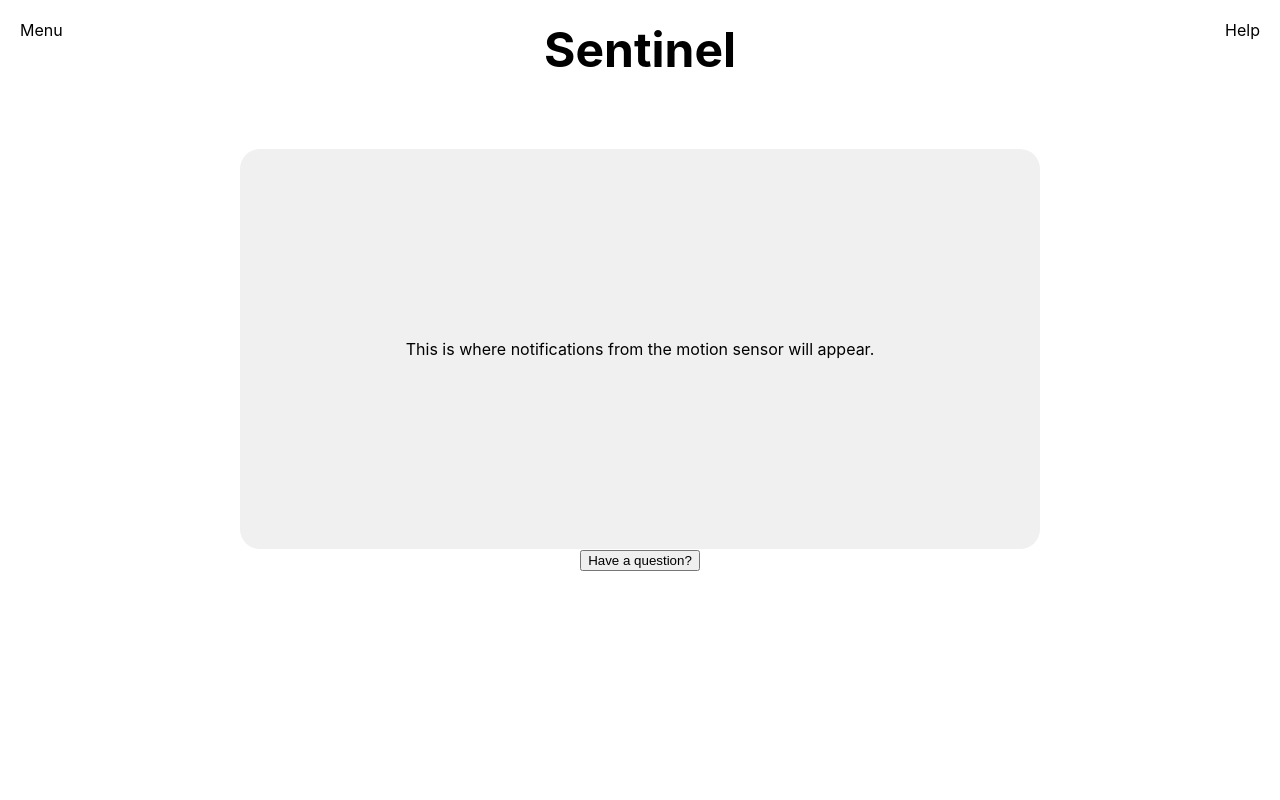
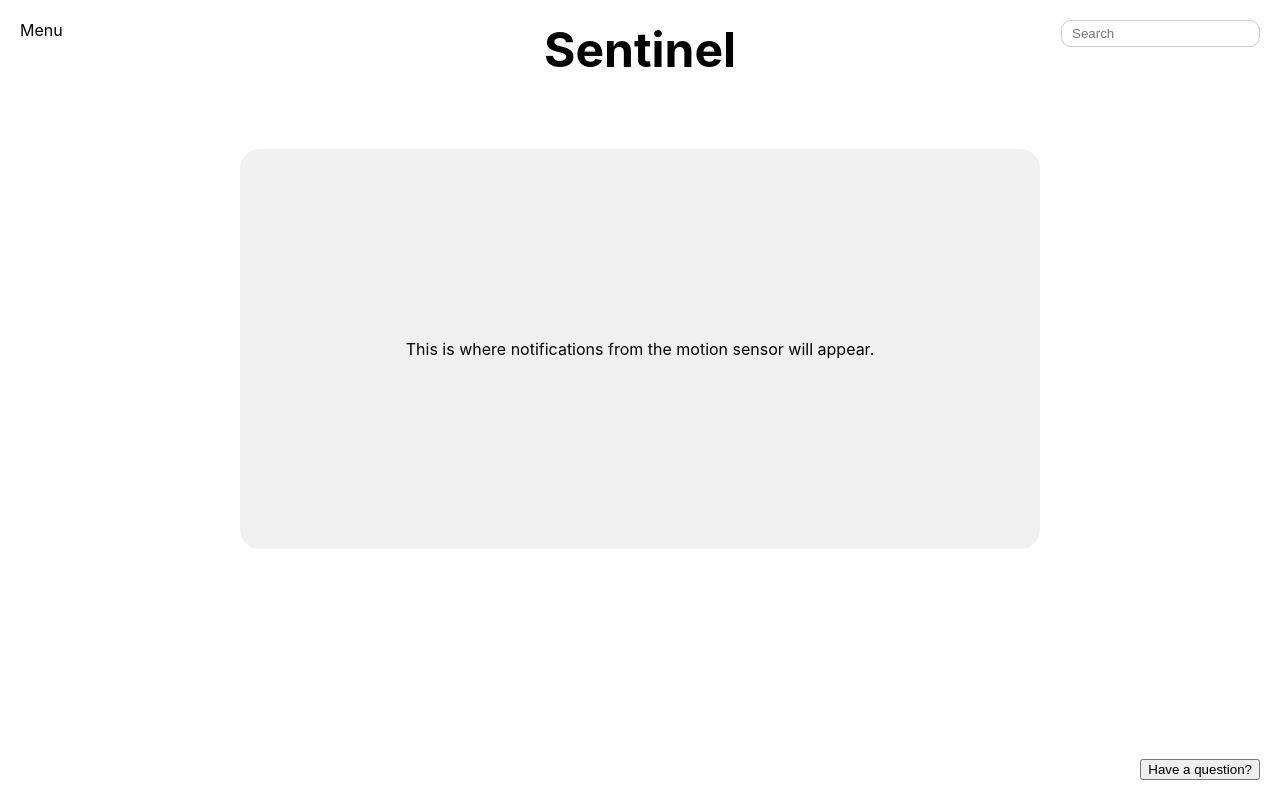
Before and after one commit to oisinosullivan9/hci_gui, a React (Create React App) app: page / in a window 1280 px wide. Both pictures are taken after a click on the button "Login". Built offline with nearby package versions, Linux system fonts and the light colour scheme.

Commit message:
updated homepage

```diff
--- a/package.json
+++ b/package.json
@@ -19,7 +19,6 @@
     "test": "react-scripts test",
     "eject": "react-scripts eject"
   },
-
   "browserslist": {
     "production": [
       ">0.2%",
--- a/src/pages/HomePage.css
+++ b/src/pages/HomePage.css
@@ -1,4 +1,4 @@
-.home-page {
+   .home-page {
     display: flex;
     flex-direction: column;
     align-items: center;
@@ -40,11 +40,16 @@
     margin-bottom: 10px;
   }
 
-  .help-button {
+  .search-container {
     position: absolute;
     top: 20px;
     right: 20px;
-    cursor: pointer;
+  }
+
+  .search-input {
+    border: 1px solid #ccc;
+    border-radius: 10px;
+    padding: 5px 10px;
   }
 
   .notification-box {
@@ -58,3 +63,10 @@
     text-align: center;
     margin-top: 50px;
   }
+
+  .question-button {
+    position: absolute;
+    bottom: 20px;
+    right: 20px;
+    cursor: pointer;
+  }
--- a/src/pages/HomePage.js
+++ b/src/pages/HomePage.js
@@ -3,9 +3,14 @@ import './HomePage.css';
 
 const HomePage = () => {
   const [menuOpen, setMenuOpen] = useState(false);
+  const [searchValue, setSearchValue] = useState('');
 
   const toggleMenu = () => {
     setMenuOpen(!menuOpen);
+  };
+
+  const handleSearchChange = (e) => {
+    setSearchValue(e.target.value);
   };
 
   return (
@@ -17,14 +22,25 @@ const HomePage = () => {
             <a href="#">About</a> {/* Replace with actual links */}
             <a href="#">Settings</a>
             <a href="#">More Products</a>
+            <a href="#">Contribute</a>
             <a href="#">Contact</a>
-          <a href="#">Contribute</a>
+            <div className="help-button" onClick={toggleMenu}>
+              Help
+            </div>
           </div>
           <div className="menu-button" onClick={toggleMenu}>
             Menu
           </div>
         </div>
-      <div className="help-button">Help</div>
+        <div className="search-container">
+          <input
+            type="text"
+            className="search-input"
+            placeholder="Search"
+            value={searchValue}
+            onChange={handleSearchChange}
+          />
+        </div>
       </nav>
       <div className="notification-box">
         {/* Notifications from the motion sensor will appear here */}
@@ -35,6 +51,6 @@ const HomePage = () => {
       </div>
     </div>
   );
-}
+};
 
 export default HomePage;
```
Also changed, not shown: src/App.js (+0 -26 lines), 1 other file (tests, documents, lock files or other folders). Lines whose indentation alone changed are shown as unchanged.
